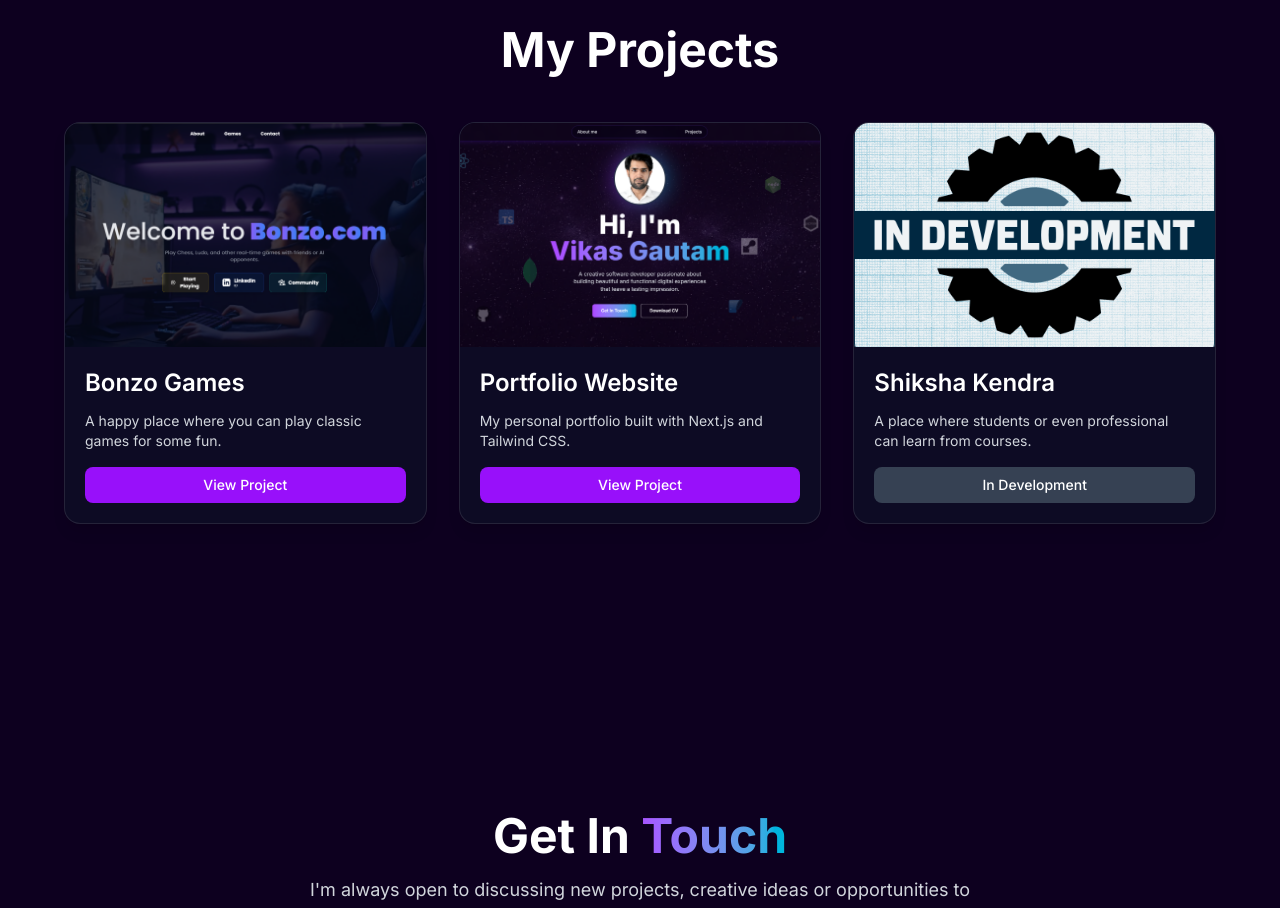
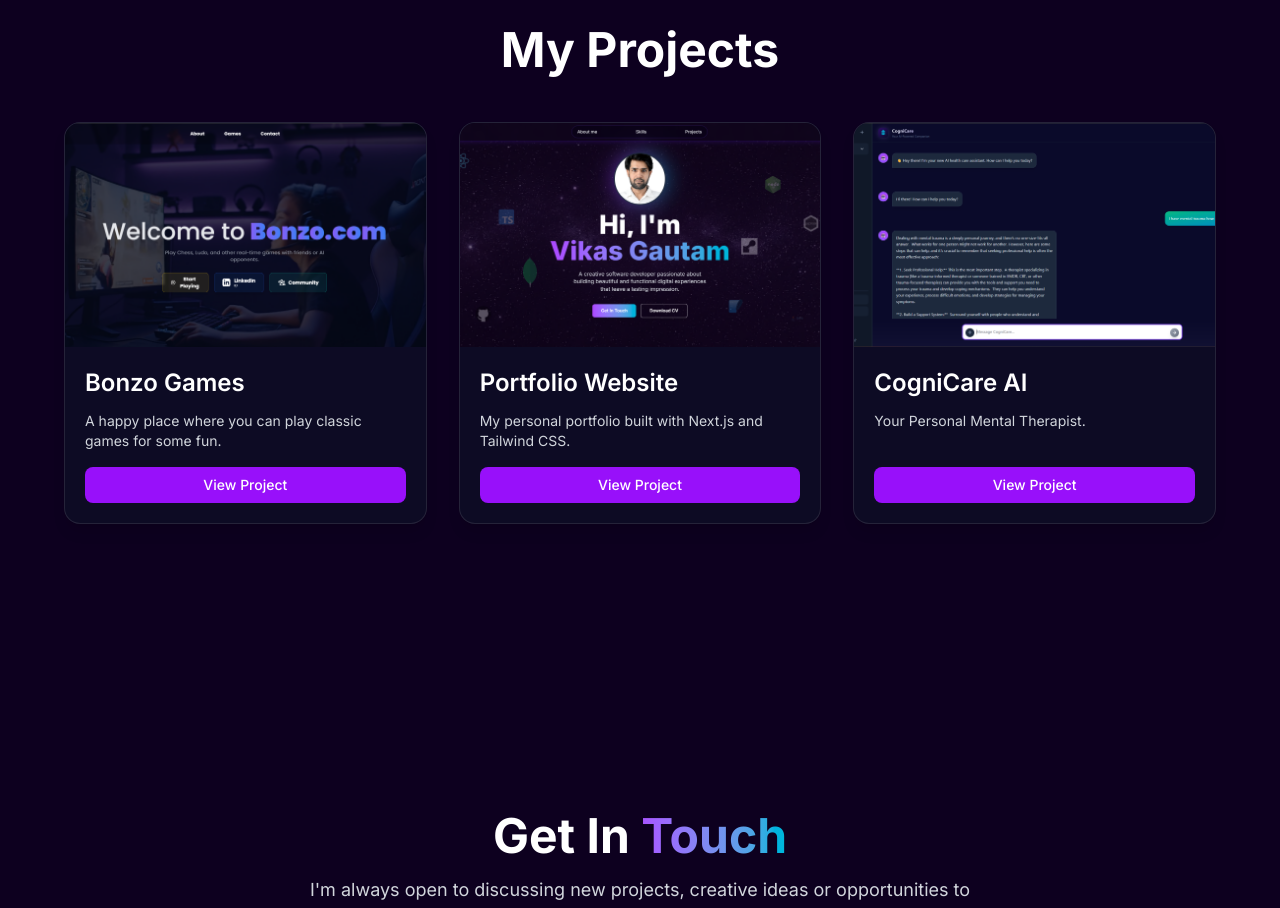
Before and after one commit to vikasgautam2003/Portfolio-Website, a Next.js app: page / in a window 1280 px wide. Shown: the part 2780-3688 px from the top of the page. Built offline with nearby package versions, Linux system fonts and the light colour scheme.

Commit message:
New Project Added

```diff
--- a/components/main/Project.tsx
+++ b/components/main/Project.tsx
@@ -26,11 +26,11 @@ const projects = [
   },
   {
     id: 3,
-    title: "Shiksha Kendra",
+    title: "CogniCare AI",
     description:
-      "A place where students or even professional can learn from courses.",
-    image: "/development.jpg",
-    link: "#", // No link for development project
+      "Your Personal Mental Therapist.",
+    image: "/ss.png",
+    link: "https://cogni-care-your-supportive-chatbot.vercel.app/",
   },
 ];
 
```
Also changed, not shown: public/ss.png (added).
